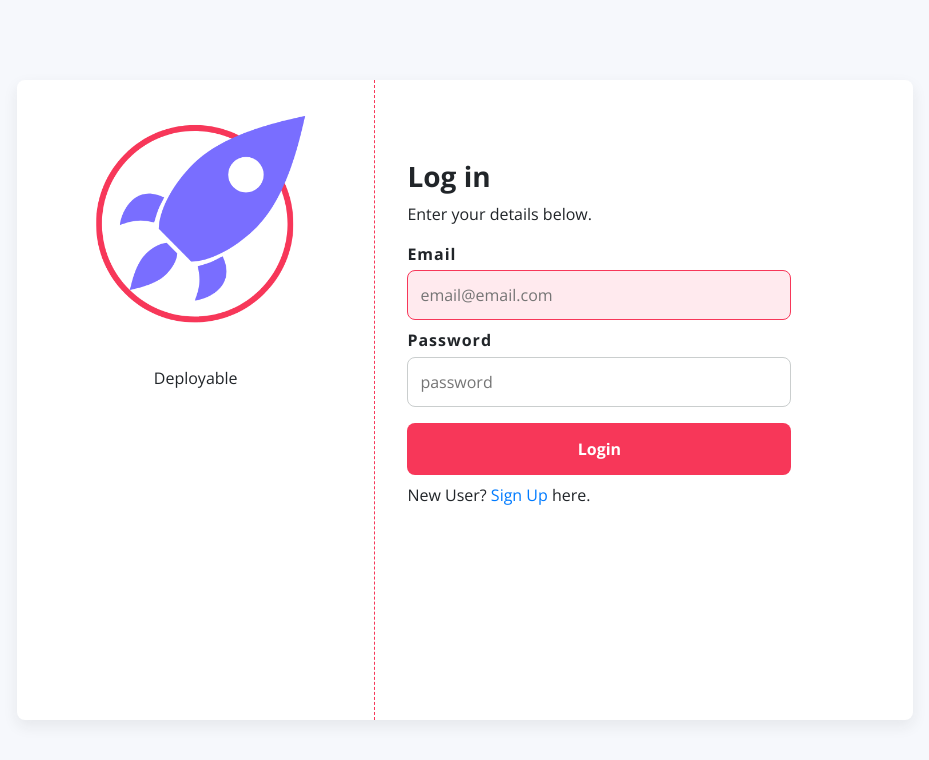
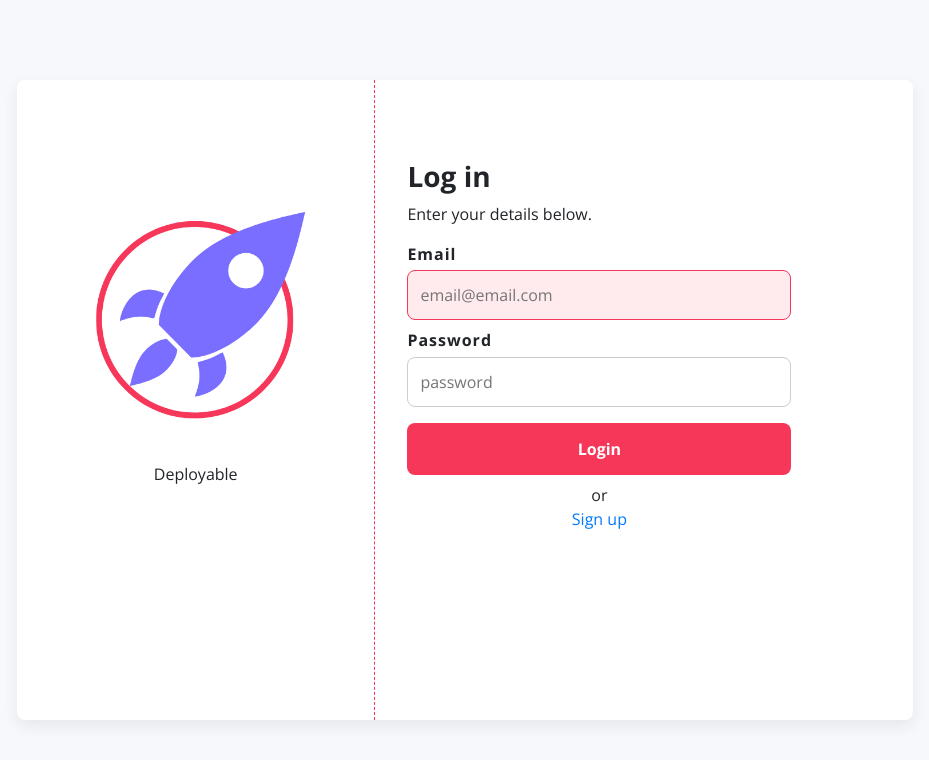
Before and after one commit to harpreeetghotra40/deployable_app, a React (Create React App) app in the folder deployable_frontend/: page /login in a window 1280 px wide. Shown: the top 760 px of the page, without its empty margins (175-1104 px from the left). Built offline with nearby package versions, Linux system fonts and the light colour scheme.

Commit message:
some minor changes to form css

```diff
--- a/deployable_frontend/src/components/Login.js
+++ b/deployable_frontend/src/components/Login.js
@@ -43,7 +43,7 @@ export default class Login extends Component{
                         <label className = "form-label">Password</label>
                         <input placeholder="password" className = "regular-input" type="password" required name="password" value ={this.state.password} onChange = {this.changeHandler} autoComplete="off"/>
                         <input type="submit" value="Login" />
-                        New User? <Link to="/signup">Sign Up</Link> here.
+                        <div className = "toggle-form">or<br /><Link to="/signup">Sign up</Link></div>
                     </form>
                 </div>
             </div>
--- a/deployable_frontend/src/components/SignUp.js
+++ b/deployable_frontend/src/components/SignUp.js
@@ -48,7 +48,7 @@ export default class SignUp extends Component{
                     <label className = "form-label">GitHub</label>
                     <input className = "regular-input" placeholder="GitHub Profile Link" type="text" required name="github_profile_link" value ={this.state.github_profile_link} onChange = {this.changeHandler} autoComplete="off"/>
                     <input className = "regular-input" placeholder="Full Name" type="submit" value="SignUp" />
-                    or <Link to="/login">Login</Link> instead.
+                    <div className = "toggle-form">or <br /><Link to="/login">Login</Link></div>
                 </form>
             </div>
         )
--- a/deployable_frontend/src/stylesheets/SignUp.css
+++ b/deployable_frontend/src/stylesheets/SignUp.css
@@ -4,6 +4,10 @@
     padding: 2em;
     text-align: left;
     margin-top: 3em;
+}
+
+.toggle-form{
+    text-align: center;
 }
 
 .form-label{
@@ -22,6 +26,8 @@
     position: relative;
     width: 100%;
     font-weight: lighter;
+    transition: background-color 1s;
+    transition: border 1s;
 }
 
 .regular-input:focus{
@@ -66,5 +72,6 @@ input[type=submit] {
 }
 
 .logo-image{
+    margin-top: 6em;
     width: 80%;
 }
```
Also changed, not shown: 1 other file (tests, documents, lock files or other folders).
